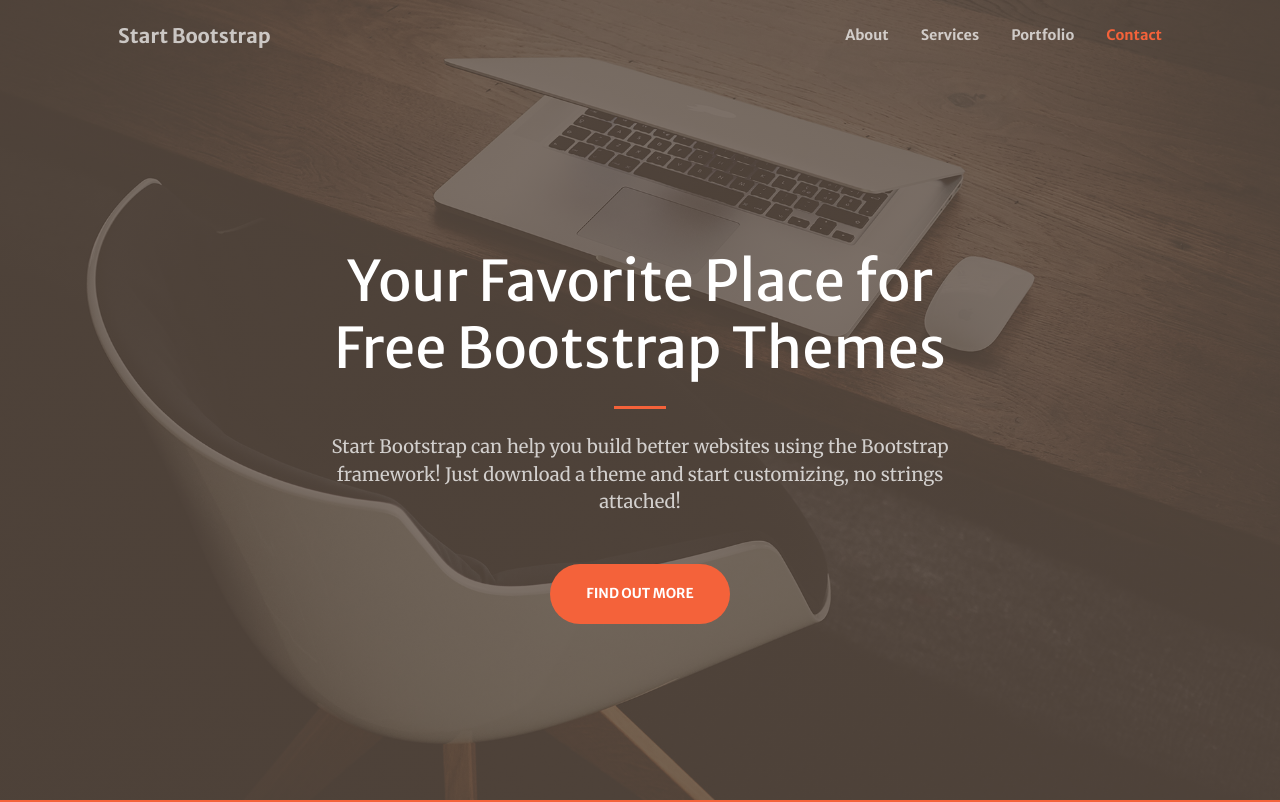
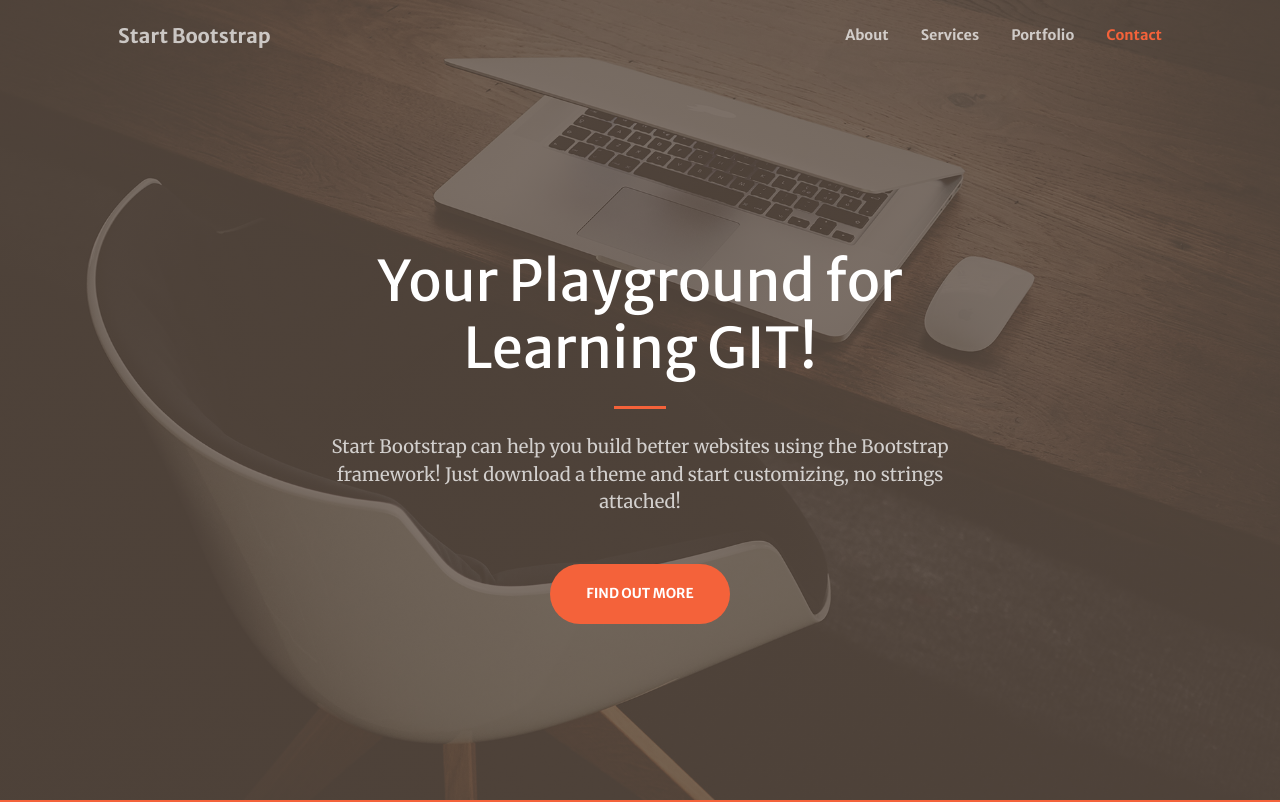
Before and after one commit to johanro/learn, a plain HTML site: page index.html in a window 1280 px wide. Shown: the top 802 px of the page. Drawn offline with nearby package versions, Linux system fonts and the light colour scheme; some packages are replaced by stand-ins of ours; a script that the page names is missing.

Commit message:
first change to theme

```diff
--- a/index.html
+++ b/index.html
@@ -4,8 +4,8 @@
         <meta charset="utf-8" />
         <meta name="viewport" content="width=device-width, initial-scale=1, shrink-to-fit=no" />
         <meta name="description" content="" />
-        <meta name="author" content="" />
-        <title>Creative - Start Bootstrap Theme</title>
+        <meta name="author" content="Johan" />
+        <title>Creative - Learn Git - Theme</title>
         <!-- Favicon-->
         <link rel="icon" type="image/x-icon" href="assets/favicon.ico" />
         <!-- Bootstrap Icons-->
@@ -39,7 +39,7 @@
             <div class="container px-4 px-lg-5 h-100">
                 <div class="row gx-4 gx-lg-5 h-100 align-items-center justify-content-center text-center">
                     <div class="col-lg-8 align-self-end">
-                        <h1 class="text-white font-weight-bold">Your Favorite Place for Free Bootstrap Themes</h1>
+                        <h1 class="text-white font-weight-bold">Your Playground for Learning GIT!</h1>
                         <hr class="divider" />
                     </div>
                     <div class="col-lg-8 align-self-baseline">
```
